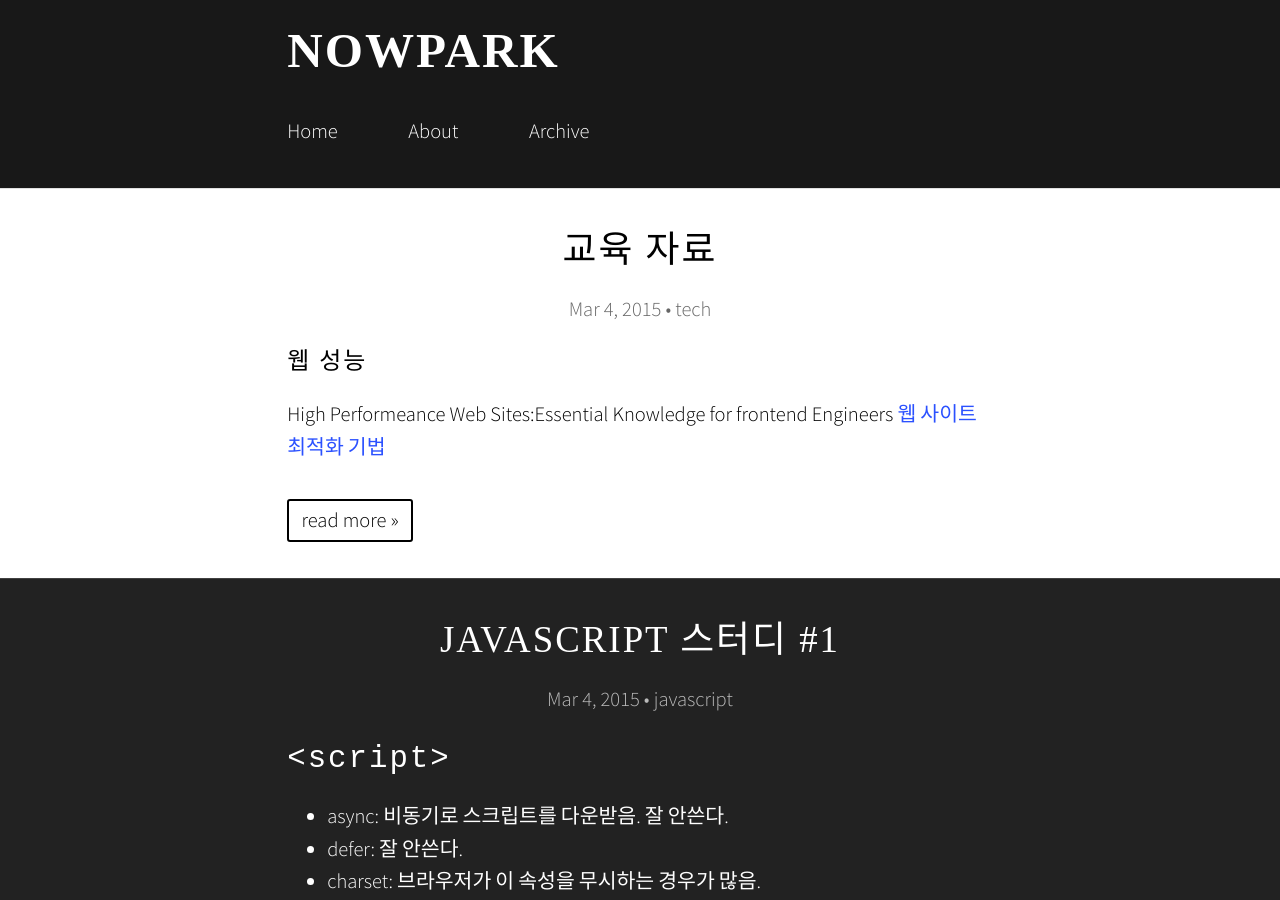
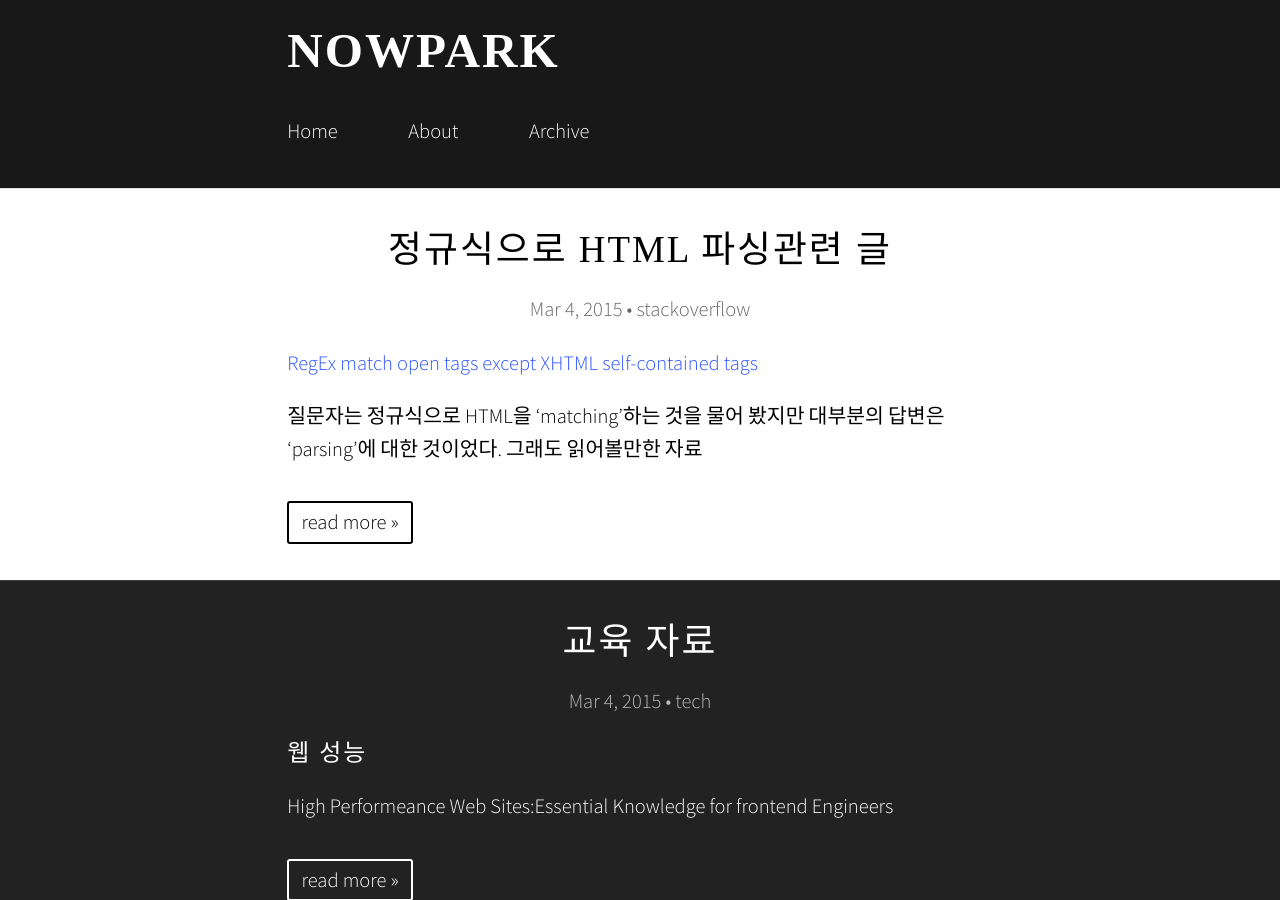
Before and after one commit to hyeonjae/hyeonjae.github.io.archive, a Jekyll site: the page built from index.html, in a window 1280 px wide and 900 px high. Built offline with Jekyll 4.4.1, drawn with Linux system fonts in a browser that asks for light colours; nearby versions of some CDN libraries; some web fonts are replaced.

Commit message:
no message

```diff
--- /dev/null
+++ b/_posts/2015-03-04-regex-matching-html-tags.md
@@ -0,0 +1,12 @@
+---
+title:  "정규식으로 HTML 파싱관련 글"
+date:   2015-03-04 14:00:00
+categories: stackoverflow
+---
+
+
+
+[RegEx match open tags except XHTML self-contained tags](http://stackoverflow.com/questions/1732348/regex-match-open-tags-except-xhtml-self-contained-tags/1732454#1732454)
+
+질문자는 정규식으로 HTML을 'matching'하는 것을 물어 봤지만 대부분의 답변은 'parsing'에 대한 것이었다.
+그래도 읽어볼만한 자료
```
Also changed, not shown: _posts/2015-03-04-book-and-slide.md (+27 -0 lines).
